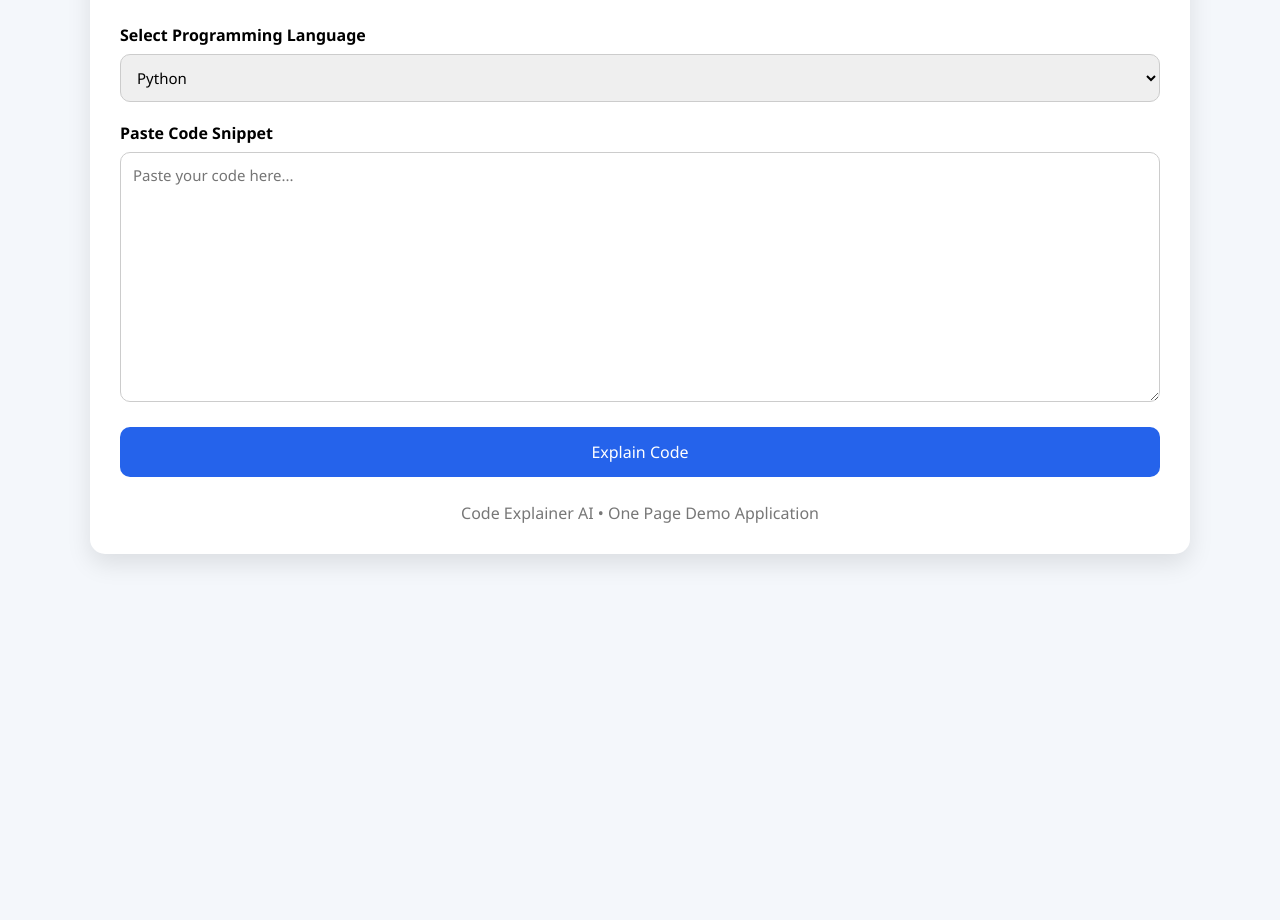
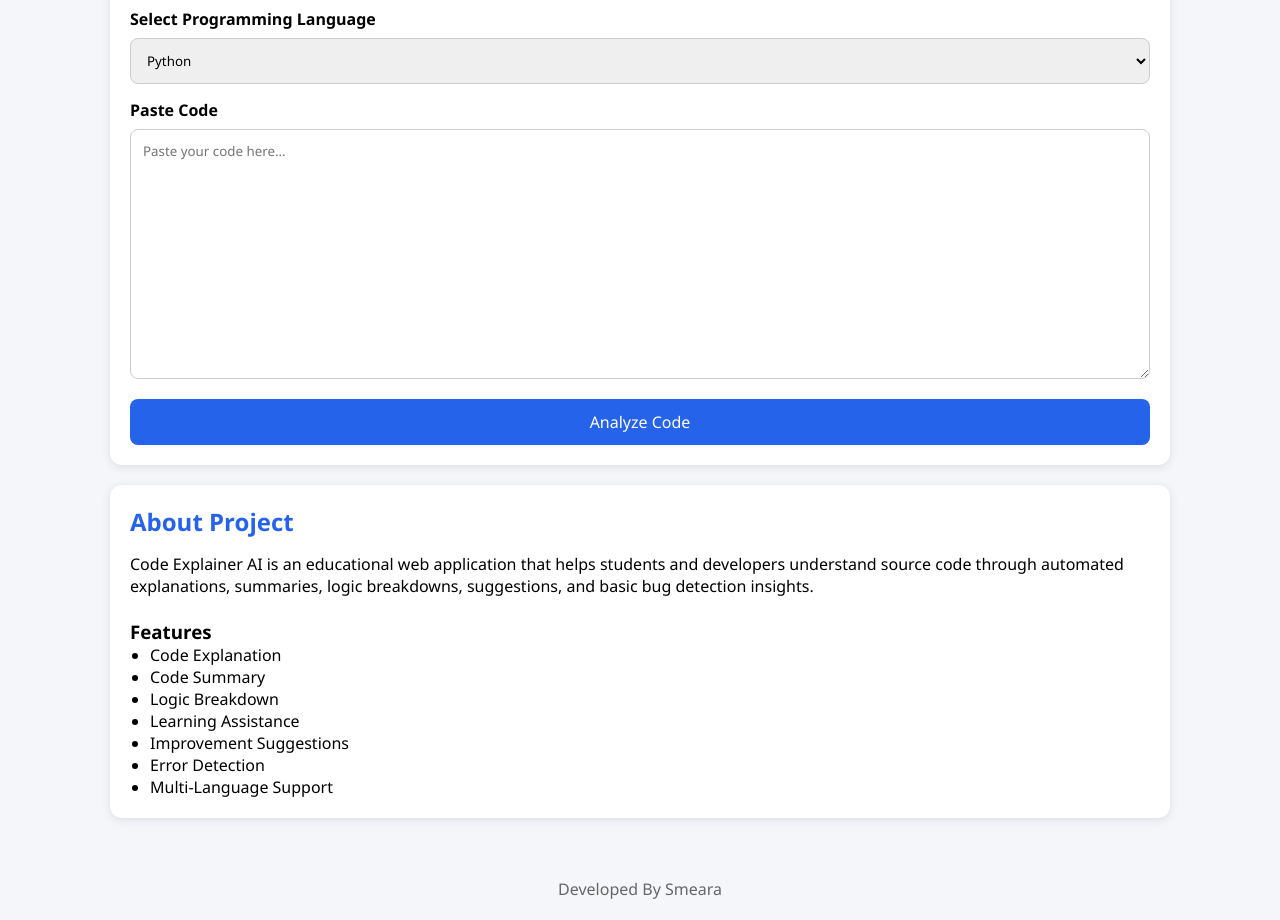
Before and after one commit to smearakumar-tech/code-explainer, a plain HTML site: page index.html in a window 1280 px wide. Shown: the part 195-1115 px from the top of the page. Before the commit the page ends 800 px from the top, so only its background shows below. Drawn offline with Linux system fonts and the light colour scheme.

Commit message:
Update index.html

```diff
--- a/index.html
+++ b/index.html
@@ -14,42 +14,39 @@
 }
 
 body{
-    background:#f4f7fb;
-    min-height:100vh;
-    padding:40px;
+    background:#f4f6f9;
+}
+
+header{
+    background:#2563eb;
+    color:white;
+    text-align:center;
+    padding:25px;
 }
 
 .container{
     max-width:1100px;
     margin:auto;
-    background:white;
-    border-radius:15px;
-    padding:30px;
-    box-shadow:0 10px 25px rgba(0,0,0,0.1);
+    padding:20px;
 }
 
-header{
-    text-align:center;
-    margin-bottom:30px;
+.card{
+    background:white;
+    padding:20px;
+    border-radius:12px;
+    margin-bottom:20px;
+    box-shadow:0 2px 10px rgba(0,0,0,0.1);
 }
 
-header h1{
+h2{
     color:#2563eb;
-    margin-bottom:10px;
-}
-
-header p{
-    color:#666;
-}
-
-.form-group{
-    margin-bottom:20px;
+    margin-bottom:15px;
 }
 
 label{
     display:block;
-    font-weight:600;
     margin-bottom:8px;
+    font-weight:bold;
 }
 
 select,
@@ -57,8 +54,8 @@ textarea{
     width:100%;
     padding:12px;
     border:1px solid #ccc;
-    border-radius:10px;
-    font-size:15px;
+    border-radius:8px;
+    margin-bottom:15px;
 }
 
 textarea{
@@ -67,81 +64,51 @@ textarea{
 }
 
 button{
-    width:100%;
-    padding:14px;
-    border:none;
     background:#2563eb;
     color:white;
+    border:none;
+    padding:12px 20px;
+    border-radius:8px;
+    cursor:pointer;
+    width:100%;
     font-size:16px;
-    border-radius:10px;
-    cursor:pointer;
-    transition:0.3s;
 }
 
 button:hover{
     background:#1d4ed8;
 }
 
-.results{
-    margin-top:30px;
+.result-card{
     display:none;
-}
-
-.card{
-    background:#eef4ff;
-    padding:20px;
-    border-radius:12px;
-    margin-bottom:20px;
-}
-
-.card h2{
-    color:#2563eb;
-    margin-bottom:10px;
-}
-
-.card p{
-    line-height:1.7;
 }
 
 ul{
     padding-left:20px;
 }
 
-footer{
+.footer{
     text-align:center;
-    margin-top:25px;
-    color:#777;
-}
-
-.badge{
-    background:#2563eb;
-    color:white;
-    padding:4px 10px;
-    border-radius:20px;
-    font-size:12px;
-}
-
-@media(max-width:768px){
-    body{
-        padding:15px;
-    }
+    padding:20px;
+    color:#666;
 }
 </style>
+
 </head>
-
 <body>
-
-<div class="container">
 
 <header>
     <h1>🤖 Code Explainer AI</h1>
     <p>AI-Powered Educational Technology Project</p>
-    <br>
-    <span class="badge">Developed By Smeara</span>
 </header>
 
-<div class="form-group">
+<div class="container">
+
+    <!-- Home Screen -->
+    <div class="card">
+        <h2>Home Screen</h2>
+
         <label>Select Programming Language</label>
+
         <select id="language">
             <option>Python</option>
             <option>Java</option>
@@ -150,121 +117,216 @@ footer{
             <option>C#</option>
             <option>PHP</option>
         </select>
+
+        <label>Paste Code</label>
+
+        <textarea id="codeInput" placeholder="Paste your code here..."></textarea>
+
+        <button onclick="analyzeCode()">
+            Analyze Code
+        </button>
     </div>
 
-<div class="form-group">
-    <label>Paste Code Snippet</label>
-    <textarea
-        id="codeInput"
-        placeholder="Paste your code here..."
-    ></textarea>
+    <!-- Results Screen -->
+    <div class="card result-card" id="results">
+
+        <h2>Results Dashboard</h2>
+
+        <h3>📄 Code Summary</h3>
+        <p id="summary"></p>
+
+        <br>
+
+        <h3>📚 Line-by-Line Explanation</h3>
+        <div id="lineExplanation"></div>
+
+        <br>
+
+        <h3>🧠 Logic Breakdown</h3>
+        <p id="logic"></p>
+
+        <br>
+
+        <h3>🚀 Improvement Suggestions</h3>
+        <ul id="suggestions"></ul>
+
+        <br>
+
+        <h3>⚠ Potential Error Detection</h3>
+        <ul id="errors"></ul>
+
     </div>
 
-<button onclick="analyzeCode()">
-    Explain Code
-</button>
+    <!-- About Screen -->
+    <div class="card">
 
-<div class="results" id="results">
+        <h2>About Project</h2>
 
-    <div class="card">
-        <h2>📄 Code Summary</h2>
-        <p id="summary"></p>
-    </div>
+        <p>
+            Code Explainer AI is an educational web application that helps
+            students and developers understand source code through automated
+            explanations, summaries, logic breakdowns, suggestions, and
+            basic bug detection insights.
+        </p>
 
-    <div class="card">
-        <h2>📚 Line-by-Line Explanation</h2>
-        <p id="explanation"></p>
-    </div>
+        <br>
 
-    <div class="card">
-        <h2>🧠 Logic Breakdown</h2>
-        <p id="logic"></p>
-    </div>
+        <h3>Features</h3>
 
-    <div class="card">
-        <h2>🚀 Improvement Suggestions</h2>
-        <ul id="suggestions"></ul>
-    </div>
+        <ul>
+            <li>Code Explanation</li>
+            <li>Code Summary</li>
+            <li>Logic Breakdown</li>
+            <li>Learning Assistance</li>
+            <li>Improvement Suggestions</li>
+            <li>Error Detection</li>
+            <li>Multi-Language Support</li>
+        </ul>
 
-    <div class="card">
-        <h2>⚠ Potential Error Detection</h2>
-        <p id="errors"></p>
     </div>
 
 </div>
 
-<footer>
-    Code Explainer AI • One Page Demo Application
-</footer>
-
+<div class="footer">
+    Developed By Smeara
 </div>
 
 <script>
 
 function analyzeCode(){
 
-    const language =
+    let language =
         document.getElementById("language").value;
 
-    const code =
+    let code =
         document.getElementById("codeInput").value;
 
-    if(code.trim()===""){
-        alert("Please paste some code.");
+    if(code.trim() === ""){
+        alert("Please paste some code first.");
         return;
     }
 
-    const lines =
-        code.split("\n");
+    let lines = code.split("\n");
 
-    let explanationText = "";
+    // Summary
+    document.getElementById("summary").innerHTML =
+        `The uploaded ${language} code contains approximately
+        ${lines.length} lines. The system analyzed the structure
+        and generated learning insights.`;
+
+    // Line Explanation
+    let explanation = "";
 
     lines.forEach((line,index)=>{
-        if(line.trim()!==""){
-            explanationText +=
-            "Line " + (index+1) +
-            ": " +
-            line.replace(/</g,"&lt;")
-                .replace(/>/g,"&gt;")
-            +
-            "<br>";
+
+        let text = line.trim();
+
+        if(text==="") return;
+
+        if(text.includes("for")){
+            explanation +=
+            `<p><b>Line ${index+1}</b> : Loop detected. The code repeats a task multiple times.</p>`;
         }
+
+        else if(text.includes("while")){
+            explanation +=
+            `<p><b>Line ${index+1}</b> : While loop detected for repeated execution.</p>`;
+        }
+
+        else if(text.includes("if")){
+            explanation +=
+            `<p><b>Line ${index+1}</b> : Conditional statement detected.</p>`;
+        }
+
+        else if(text.includes("function") || text.includes("def ")){
+            explanation +=
+            `<p><b>Line ${index+1}</b> : Function definition detected.</p>`;
+        }
+
+        else if(text.includes("=")){
+            explanation +=
+            `<p><b>Line ${index+1}</b> : Variable assignment detected.</p>`;
+        }
+
+        else{
+            explanation +=
+            `<p><b>Line ${index+1}</b> : General code statement detected.</p>`;
+        }
+
     });
 
-    document.getElementById("summary").innerHTML =
-    `
-    This ${language} code contains approximately
-    <b>${lines.length}</b> lines.
-    The system has analyzed the structure and generated
-    learning insights for beginner developers.
-    `;
+    document.getElementById("lineExplanation").innerHTML =
+        explanation;
 
-    document.getElementById("explanation").innerHTML =
-    explanationText;
+    // Logic Breakdown
+    let logicText =
+        "The program executes instructions sequentially. ";
+
+    if(code.includes("for") || code.includes("while")){
+        logicText +=
+        "Loop structures are used for repetition. ";
+    }
+
+    if(code.includes("if")){
+        logicText +=
+        "Conditional logic is used for decision-making. ";
+    }
+
+    if(code.includes("function") || code.includes("def ")){
+        logicText +=
+        "Functions improve code reusability and organization.";
+    }
 
     document.getElementById("logic").innerHTML =
-    `
-    The application scans the uploaded source code,
-    identifies its structure, and generates educational
-    explanations. A production version would connect to
-    OpenAI API or Gemini API for advanced AI analysis.
-    `;
+        logicText;
+
+    // Suggestions
+    let suggestions = [
+        "Use meaningful variable names.",
+        "Add comments for readability.",
+        "Follow coding standards.",
+        "Avoid duplicate code.",
+        "Handle errors using validation."
+    ];
+
+    let suggestionHTML = "";
+
+    suggestions.forEach(item=>{
+        suggestionHTML += `<li>${item}</li>`;
+    });
 
     document.getElementById("suggestions").innerHTML =
-    `
-    <li>Use meaningful variable names.</li>
-    <li>Add comments to improve readability.</li>
-    <li>Follow standard coding conventions.</li>
-    <li>Reduce duplicate code where possible.</li>
-    <li>Handle unexpected errors properly.</li>
-    `;
+        suggestionHTML;
+
+    // Error Detection
+    let errors = [];
+
+    if(code.includes("== true")){
+        errors.push(
+            "Redundant comparison with true detected."
+        );
+    }
+
+    if(code.includes("var ")){
+        errors.push(
+            "Consider using let or const instead of var."
+        );
+    }
+
+    if(errors.length===0){
+        errors.push(
+            "No major issues detected in this basic analysis."
+        );
+    }
+
+    let errorHTML = "";
+
+    errors.forEach(item=>{
+        errorHTML += `<li>${item}</li>`;
+    });
 
     document.getElementById("errors").innerHTML =
-    `
-    No critical issues detected in this demo.
-    In a full AI implementation, syntax and logical
-    errors would be highlighted automatically.
-    `;
+        errorHTML;
 
     document.getElementById("results").style.display =
         "block";
```
Lines whose indentation alone changed are shown as unchanged.
